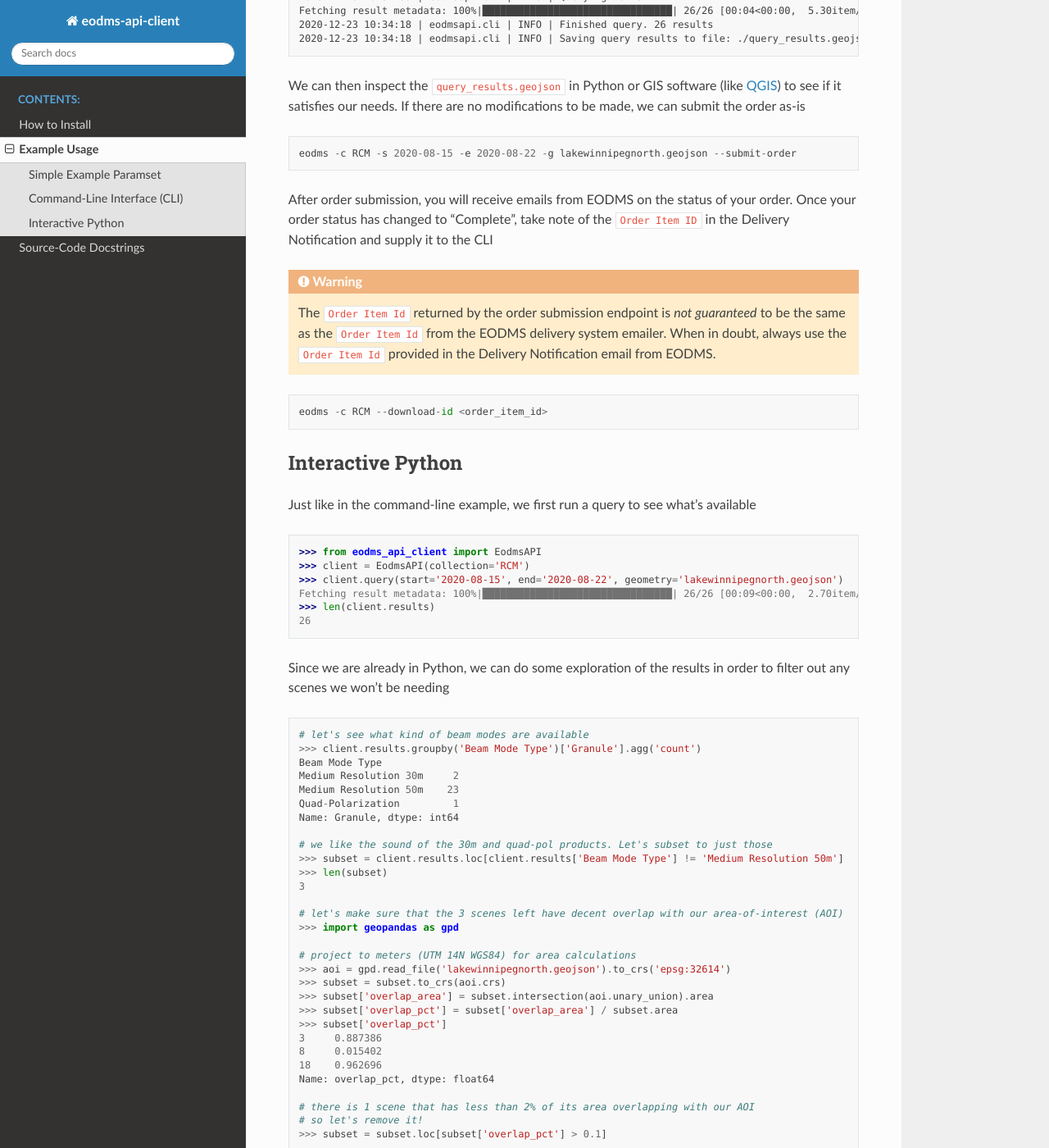
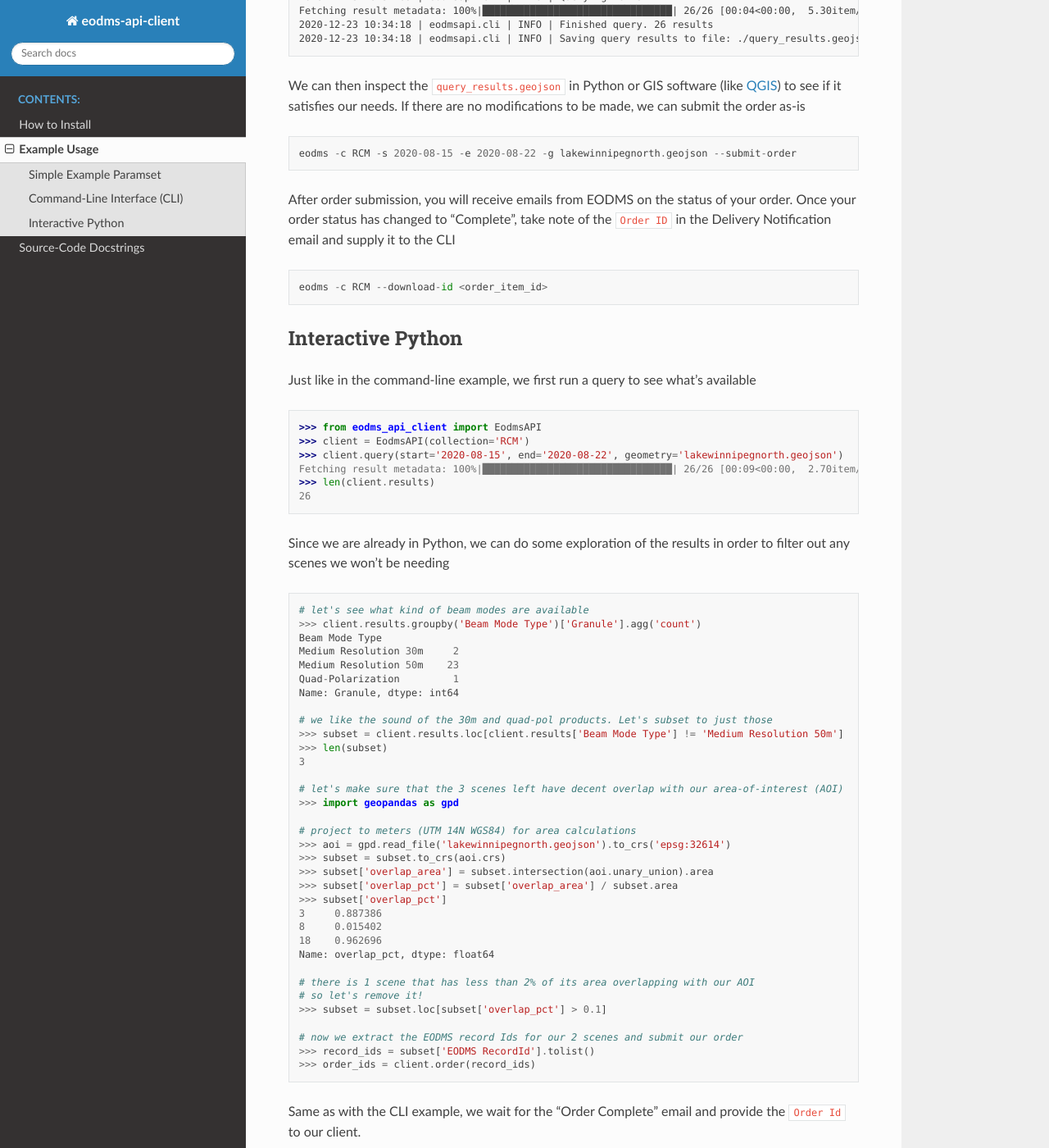
Before and after one commit to m9brady/eodms-api-client, a Sphinx documentation site: the page built from docs/examples.rst, in a window 1280 px wide and 1400 px high, scrolled down 1017 px. Shown: the whole window at 82% size. Built offline with Sphinx 7.4.7 and the Read the Docs theme 2.0.0, drawn with Linux system fonts in a browser that asks for light colours; some of the changed text lies outside the part shown.

Commit message:
We can check order status with OrderID! - removes need to account for ItemID mismatch! - removes need for looooong download itemID lists! - users should use the OrderID to download using the API - tweak logging alignment - add LIBKML read capability for KML/KMZ AOI files - update examples and remove warning message - bump version to v1.1.0

```diff
--- a/docs/examples.rst
+++ b/docs/examples.rst
@@ -33,12 +33,7 @@
 
     eodms -c RCM -s 2020-08-15 -e 2020-08-22 -g lakewinnipegnorth.geojson --submit-order
 
-After order submission, you will receive emails from EODMS on the status of your order. Once your order status has changed to "Complete", take note of the ``Order Item ID`` in the Delivery Notification and supply it to the CLI
-
-.. warning::
-    The ``Order Item Id`` returned by the order submission endpoint is *not guaranteed* to be the same as the ``Order Item Id``
-    from the EODMS delivery system emailer. When in doubt, always use the ``Order Item Id`` provided in the Delivery Notification
-    email from EODMS.
+After order submission, you will receive emails from EODMS on the status of your order. Once your order status has changed to "Complete", take note of the ``Order ID`` in the Delivery Notification email and supply it to the CLI
 
 .. code-block::
 
@@ -97,16 +92,11 @@
     >>> record_ids = subset['EODMS RecordId'].tolist()
     >>> order_ids = client.order(record_ids)
 
-.. warning::
-    The ``Order Item Id`` returned by the order submission endpoint is *not guaranteed* to be the same as the ``Order Item Id``
-    from the EODMS delivery system emailer. When in doubt, always use the ``Order Item Id`` provided in the Delivery Notification
-    email from EODMS.
-
-Same as with the CLI example, we wait for the "Order Complete" email and provide the ``Order Item Id`` to our client.
+Same as with the CLI example, we wait for the "Order Complete" email and provide the ``Order Id`` to our client.
 
 .. code-block:: python
 
-    >>> client.download(order_item_id)
+    >>> client.download(order_id)
 
 .. _geojson.io: https://geojson.io
 .. _Mapbox: https://mapbox.com
--- a/docs/index.rst
+++ b/docs/index.rst
@@ -15,7 +15,7 @@
     >>> client = EodmsAPI(collection='RCM')
     >>> client.query(geometry='aoi_polygon.geojson')
 
-Vector geometry files for spatial subsetting can be anything supported by `Fiona`_ by default (GeoJSON, Esri Shapefile, OGC GeoPackage, KML/KMZ, etc.)
+Vector geometry files for spatial subsetting can be anything supported by `Fiona`_ (GeoJSON, Esri Shapefile, OGC GeoPackage, KML/KMZ, etc.)
 
 .. toctree::
    :maxdepth: 2
--- a/eodms_api_client/__init__.py
+++ b/eodms_api_client/__init__.py
@@ -1,4 +1,4 @@
 __name__ = 'eodms_api_client'
-__version__ = '1.0.1'
+__version__ = '1.1.0'
 
 from .eodms import EodmsAPI
```
Also changed, not shown: 3 other files.
